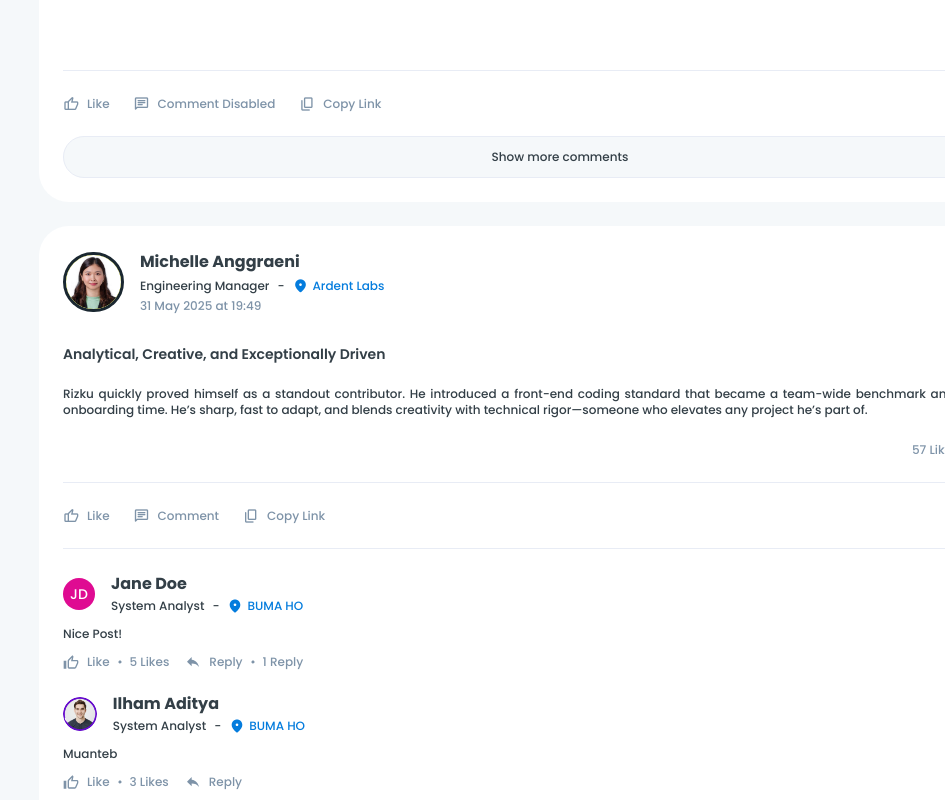
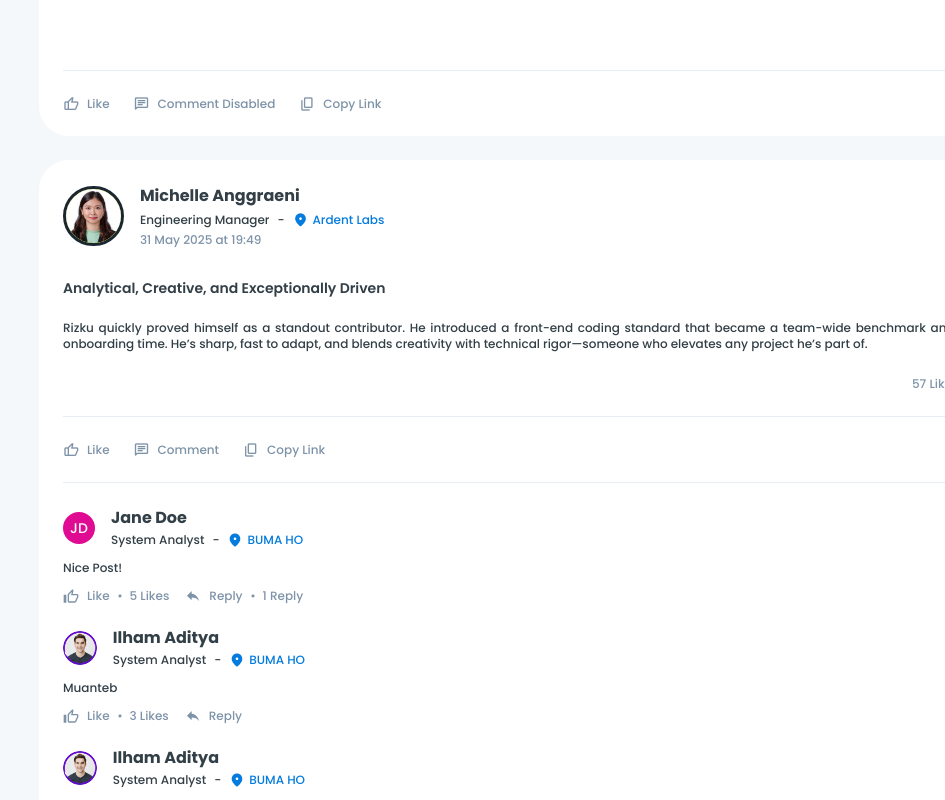
Before and after one commit to rizkullahry/recommend-porto, a Vue app: page / in a window 1280 px wide. Shown: the part 1220-2020 px from the top of the page, without its empty margins (335-1280 px from the left). Built offline with nearby package versions, Linux system fonts and the light colour scheme.

Commit message:
Adjust show more comment

```diff
--- a/src/views/HistoryView/HistoryView.vue
+++ b/src/views/HistoryView/HistoryView.vue
@@ -22,9 +22,14 @@
                                 :key="`comment-${index}`"
                                 :item="comment" />
                         </template>
-                            <div class="history-view__more-comments">
-                                <p class="history-view__more-comments-name">Show more comments</p>
-                            </div>
+                        <div class="history-view__more-comments" v-if="post.commentsData && post.commentsData.length > 1">
+                          <p
+                            class="history-view__more-comments-name"
+                            @click="showMoreComments(index)"
+                          >
+                            Show more comments
+                          </p>
+                        </div>
                     </div>
                 </div>
             </div>
```
